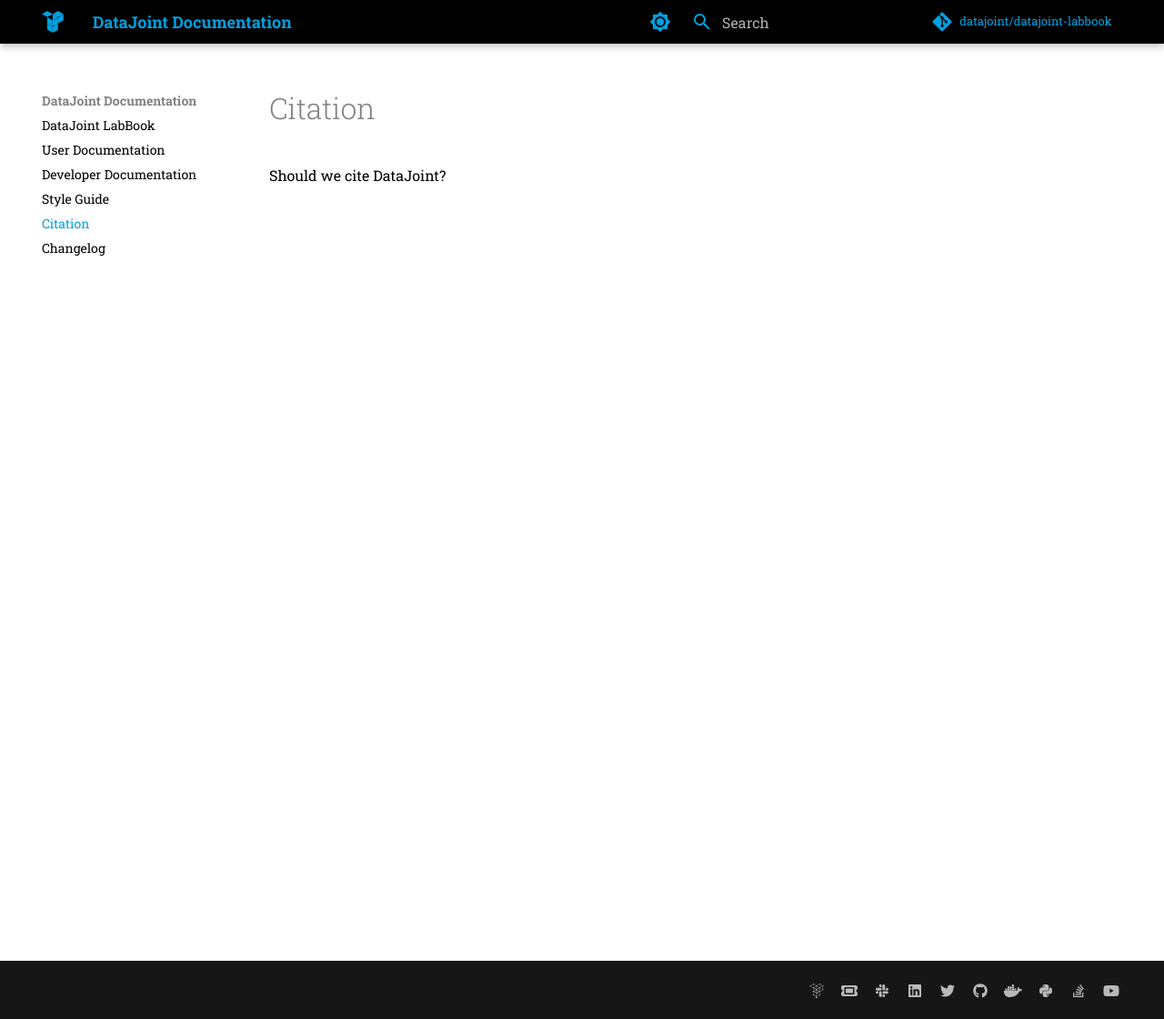
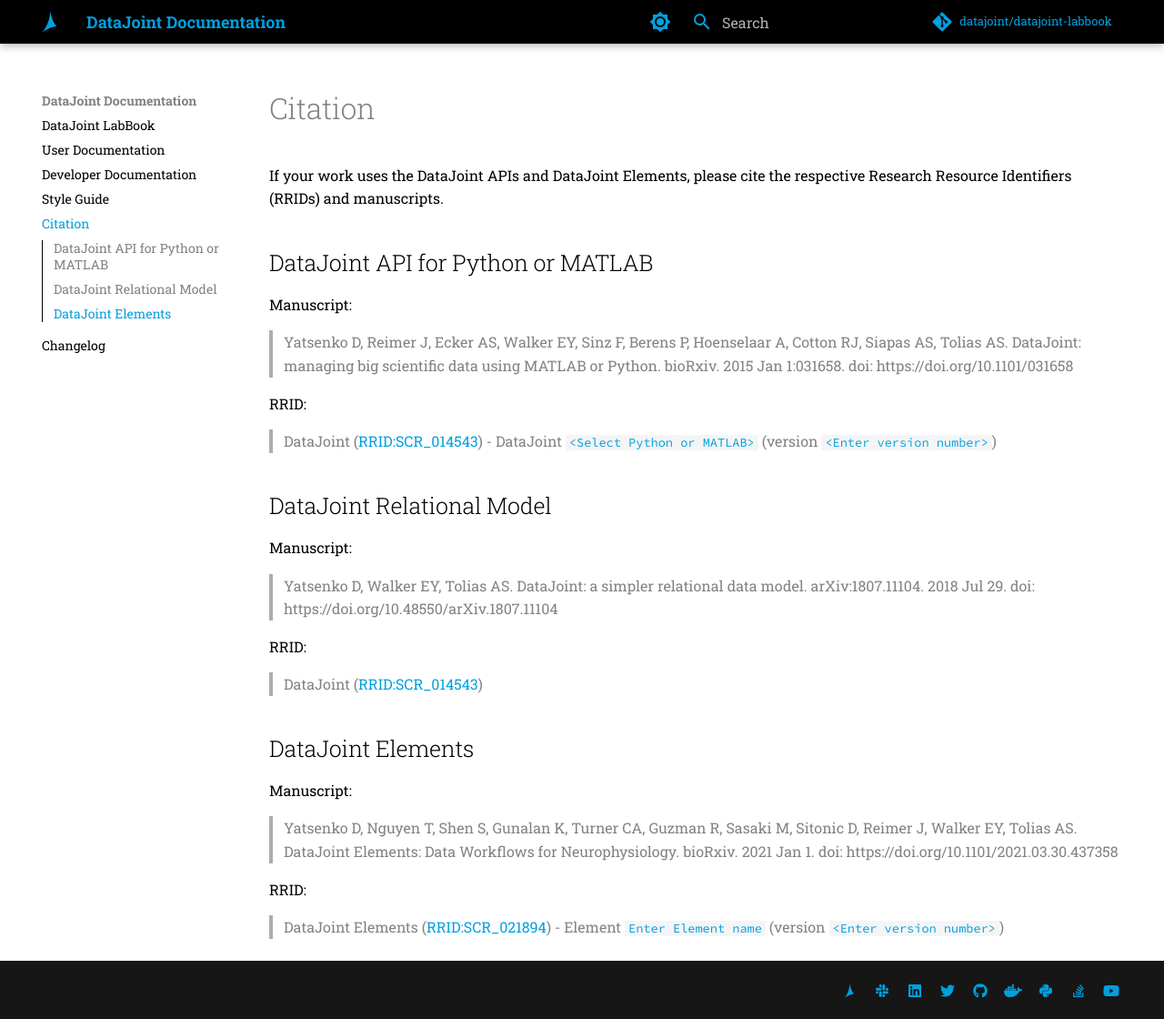
Before and after one commit to datajoint/datajoint-labbook, an MkDocs documentation site: the page built from docs/src/citation.md, in a window 1280 px wide and 1120 px high. Shown: the whole window at 91% size. Built offline with MkDocs 1.6.1 and Material for MkDocs 9.7.7, drawn with Linux system fonts in a browser that asks for light colours; comment, search, counter and statistics services are not loaded; the version menu is left out.

Commit message:
Update docs styling

```diff
--- a/docs/mkdocs.yaml
+++ b/docs/mkdocs.yaml
@@ -68,8 +68,8 @@
   name: material
   custom_dir: src/.overrides
   icon:
-    logo: main/project-logo-black
-  favicon: assets/images/project-logo-color.png
+    logo: main/company-logo
+  favicon: assets/images/company-logo-blue.png
   features:
     - toc.integrate
     - content.code.annotate
@@ -84,19 +84,19 @@
       toggle:
         icon: material/brightness-4
         name: Switch to light mode
+
 plugins:
   - markdownextradata: {}
   - search
   # - redirects: # OPTIONAL REDIRECTS
   #     redirect_maps:
   #       "index.md": "getting_started.md"
-  - mkdocstrings:
-      default_handler: python
   - literate-nav:
       nav_file: navigation.md
   - exclude-search:
       exclude:
         - "*/navigation.md"
+
 markdown_extensions:
   - attr_list
   - toc:
@@ -119,49 +119,43 @@
   - pymdownx.snippets
 
 extra:
-  PATCH_VERSION: !ENV PATCH_VERSION
   generator: false # Disable watermark
   analytics:
     provider: google
     property: !ENV GOOGLE_ANALYTICS_KEY
-    feedback:
-      title: Was this page helpful?
-      ratings:
-        - icon: material/emoticon-happy-outline
-          name: This page was helpful
-          data: 1
-          note: >-
-            Thanks for your feedback!
-        - icon: material/emoticon-sad-outline
-          name: This page could be improved
-          data: 0
-          note: >-
-            Thanks for your feedback!
   version:
     provider: mike
   social:
     - icon: main/company-logo
-      link: https://www.datajoint.com/
-    - icon: fontawesome/solid/ticket
-      link: https://support.djneuro.io/portal/en/home
+      link: https://www.datajoint.com
+      name: DataJoint
     - icon: fontawesome/brands/slack
       link: https://datajoint.slack.com
+      name: Slack
     - icon: fontawesome/brands/linkedin
       link: https://www.linkedin.com/company/datajoint
+      name: LinkedIn
     - icon: fontawesome/brands/twitter
-      link: https://twitter.com/DataJointIO
+      link: https://twitter.com/datajoint
+      name: Twitter
     - icon: fontawesome/brands/github
       link: https://github.com/datajoint
+      name: GitHub
     - icon: fontawesome/brands/docker
       link: https://hub.docker.com/u/datajoint
+      name: DockerHub
     - icon: fontawesome/brands/python
       link: https://pypi.org/user/datajointbot
+      name: PyPI
     - icon: fontawesome/brands/stack-overflow
       link: https://stackoverflow.com/questions/tagged/datajoint
+      name: StackOverflow
     - icon: fontawesome/brands/youtube
       link: https://www.youtube.com/channel/UCdeCuFOTCXlVMRzh6Wk-lGg
+      name: YouTube
+
 extra_css:
   - assets/stylesheets/extra.css
 
 extra_javascript:
-  - https://js-na1.hs-scripts.com/23133402.js # HubSpot chatbot
+  - https://js-na1.hs-scripts.com/23133402.js  # HubSpot chatbot
--- a/docs/src/assets/stylesheets/extra.css
+++ b/docs/src/assets/stylesheets/extra.css
@@ -4,6 +4,40 @@
     --dj-background: #808285;
     --dj-black: #000000;
     --dj-white: #ffffff;
+}
+
+/* footer previous/next navigation */
+.md-footer__inner:not([hidden]) {
+    display: none
+}
+
+/* footer social icons */
+html a[title="DataJoint"].md-social__link svg {
+    color: var(--dj-primary);
+}
+html a[title="Slack"].md-social__link svg {
+    color: var(--dj-primary);
+}
+html a[title="LinkedIn"].md-social__link svg {
+    color: var(--dj-primary);
+}
+html a[title="Twitter"].md-social__link svg {
+    color: var(--dj-primary);
+}
+html a[title="GitHub"].md-social__link svg {
+    color: var(--dj-primary);
+}
+html a[title="DockerHub"].md-social__link svg {
+    color: var(--dj-primary);
+}
+html a[title="PyPI"].md-social__link svg {
+    color: var(--dj-primary);
+}
+html a[title="StackOverflow"].md-social__link svg {
+    color: var(--dj-primary);
+}
+html a[title="YouTube"].md-social__link svg {
+    color: var(--dj-primary);
 }
 
 [data-md-color-scheme="datajoint"] {
@@ -29,7 +63,7 @@
 
     /* footer */
     /* previous/next text */
-    --md-footer-fg-color: var(--dj-primary);
+    /* --md-footer-fg-color: var(--dj-primary); */
 }
 
 [data-md-color-scheme="slate"] {
@@ -55,5 +89,5 @@
 
     /* footer */
     /* previous/next text */
-    --md-footer-fg-color: var(--dj-white);
+    /* --md-footer-fg-color: var(--dj-white); */
 }
--- a/docs/src/citation.md
+++ b/docs/src/citation.md
@@ -1,3 +1,35 @@
 # Citation
 
-Should we cite DataJoint?
+If your work uses the DataJoint APIs and DataJoint Elements, please cite the respective
+Research Resource Identifiers (RRIDs) and manuscripts.
+
+## DataJoint API for Python or MATLAB
+
+Manuscript:
+> Yatsenko D, Reimer J, Ecker AS, Walker EY, Sinz F, Berens P, Hoenselaar A, Cotton
+> RJ, Siapas AS, Tolias AS. DataJoint: managing big scientific data using MATLAB or
+> Python. bioRxiv. 2015 Jan 1:031658. doi: https://doi.org/10.1101/031658
+
+RRID:
+> DataJoint ([RRID:SCR_014543](https://scicrunch.org/resolver/SCR_014543)) -
+> DataJoint `<Select Python or MATLAB>` (version `<Enter version number>`)
+
+## DataJoint Relational Model
+
+Manuscript:
+> Yatsenko D, Walker EY, Tolias AS. DataJoint: a simpler relational data model.
+> arXiv:1807.11104. 2018 Jul 29. doi: https://doi.org/10.48550/arXiv.1807.11104
+
+RRID:
+> DataJoint ([RRID:SCR_014543](https://scicrunch.org/resolver/SCR_014543))
+
+## DataJoint Elements
+
+Manuscript:
+> Yatsenko D, Nguyen T, Shen S, Gunalan K, Turner CA, Guzman R, Sasaki M, Sitonic D,
+> Reimer J, Walker EY, Tolias AS. DataJoint Elements: Data Workflows for
+> Neurophysiology. bioRxiv. 2021 Jan 1. doi: https://doi.org/10.1101/2021.03.30.437358
+
+RRID:
+> DataJoint Elements ([RRID:SCR_021894](https://scicrunch.org/resolver/SCR_021894)) -
+> Element `Enter Element name` (version `<Enter version number>`)
```
Also changed, not shown: CHANGELOG.md, docs/.docker/pip_requirements.txt, docs/src/.overrides/.icons/main/company-logo.svg, docs/src/.overrides/.icons/main/project-logo-black.svg (deleted), 1 other file.
